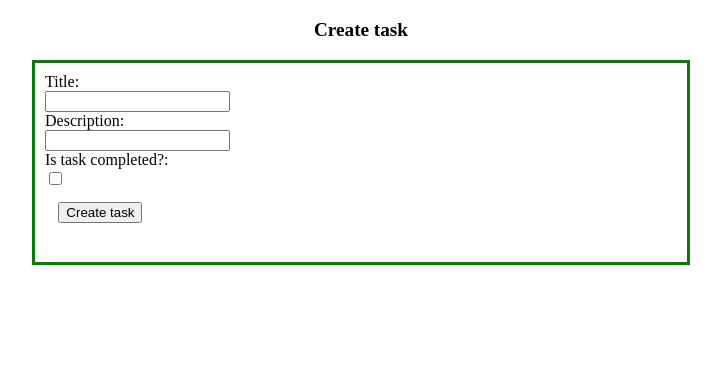
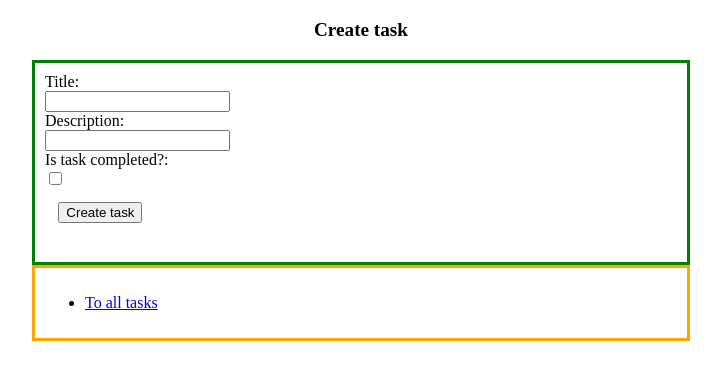
Before and after one commit to BauyrzhanAzimkhanov/Web-application-development-MSc, a Django app: page /tasks/create/ in a window 1280 px wide. Shown: the top 380 px of the page, without its empty margins (279-1000 px from the left). Run offline with Django 5.2, Linux system fonts and the light colour scheme.

Commit message:
fix: fixed create view and added back options on views

```diff
--- a/Midterm/django/tasks/templates/tasks/task_form.html
+++ b/Midterm/django/tasks/templates/tasks/task_form.html
@@ -40,5 +40,9 @@
         </form>
     </div>
     {% endif %}
-
 </div>
+<div style="margin: auto; width: 50%; border: 3px solid orange; padding: 10px;">
+    <ul>
+        <li><a href="/tasks/">To all tasks</a></li>
+    </ul>
+</div>
--- a/Midterm/django/tasks/views.py
+++ b/Midterm/django/tasks/views.py
@@ -44,8 +44,7 @@ def created(request):
             completed = True
         task = Task(title = title, description = description, created_at = timezone.now(), completed = completed)
         task.save()
-        redirect("/tasks/")
-
+        return redirect("/tasks/")
 
 def edit(request, task_id):
     task = get_object_or_404(Task, pk=task_id)
```
Also changed, not shown: 10 other files.
